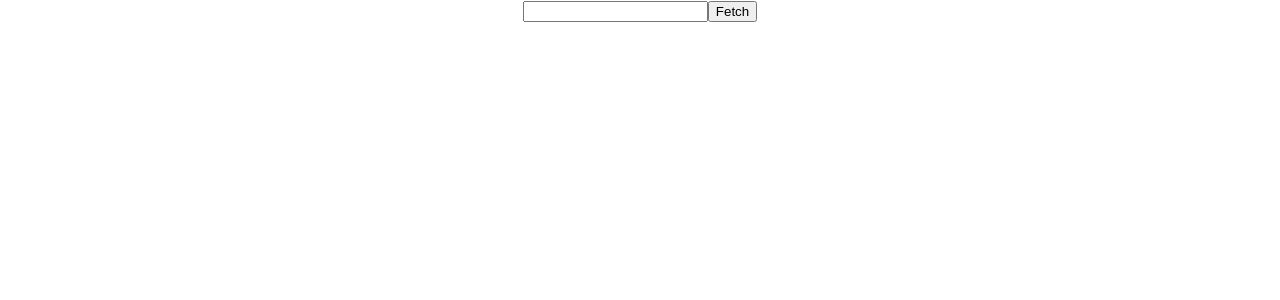
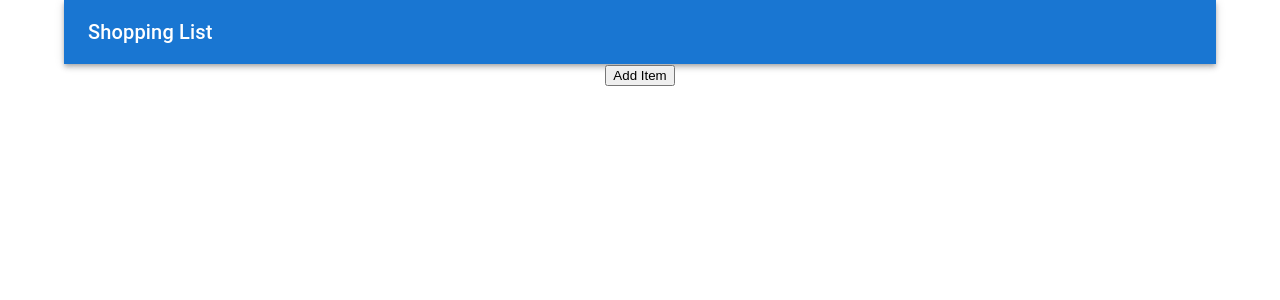
Before and after one commit to junbok1104/junbok1104-reactAndJavaProject-Front, a React (Create React App) app: page / in a window 1280 px wide. Shown: the top 300 px of the page. Built offline with nearby package versions, Linux system fonts and the light colour scheme.

Commit message:
Ag-Grid 그리고 MUI 라이브러리 이용 예제

```diff
--- a/package.json
+++ b/package.json
@@ -3,10 +3,16 @@
   "version": "0.1.0",
   "private": true,
   "dependencies": {
+    "@emotion/react": "^11.11.1",
+    "@emotion/styled": "^11.11.0",
+    "@mui/material": "^5.14.13",
     "@testing-library/jest-dom": "^5.17.0",
     "@testing-library/react": "^13.4.0",
     "@testing-library/user-event": "^13.5.0",
+    "ag-grid-community": "^30.2.0",
+    "ag-grid-react": "^30.2.0",
     "react": "^18.2.0",
+    "react-date-picker": "^10.5.1",
     "react-dom": "^18.2.0",
     "react-scripts": "5.0.1",
     "web-vitals": "^2.1.4"
--- /dev/null
+++ b/src/AddItem.js
@@ -0,0 +1,55 @@
+import { Button } from "@mui/base";
+import { Dialog, DialogActions, DialogContent, DialogTitle, TextField } from "@mui/material";
+import React, { useState } from "react";
+
+function AddItem(props) {
+
+    const [open, setOpen] = useState(false);
+
+    const [item, setItem] = useState({
+        product: '',
+        amount: ''
+    });
+
+    const handleOpen = () => {
+        setOpen(true);
+    }
+
+    const handleClose = () => {
+        setOpen(false);
+    }
+
+    const handleChange = (e) => {
+        setItem({...item, [e.target.name]:e.target.value})
+    }
+
+    // props를 통해 addItem 함수를 호출하고 항목 상태를 전달
+    const addItem = () => {
+        props.addItem(item);
+        setItem({product:'',amount:''}); // 텍스트 필드를 비움
+        handleClose();
+    }
+
+    return(
+        <div>
+            <Button onClick={handleOpen} >
+                Add Item
+            </Button>
+            <Dialog open={open} onClose={handleClose}>
+                <DialogTitle>New Item</DialogTitle>
+                <DialogContent>
+                    <TextField value={item.product} margin="dense" onChange={handleChange}
+                    name="product" label="Product" fullWidth></TextField>
+                    <TextField value={item.amount} margin="dense" onChange={handleChange}
+                    name="amount" label="Amount" fullWidth></TextField>
+                </DialogContent>
+                <DialogActions>
+                    <Button onClick={handleClose}>Cancel</Button>
+                    <Button onClick={addItem}>Add</Button>
+                </DialogActions>
+            </Dialog>
+        </div>
+    );
+}
+
+export default AddItem;
--- a/src/App.js
+++ b/src/App.js
@@ -1,13 +1,12 @@
 import './App.css';
-import Registhub from './Registhub';
+import MuiUse from './MuiUse';
+
 
 function App() {
 
   return (
-      <>
-          <Registhub/>
-      </>
-  )
+      <MuiUse></MuiUse>
+  );
 }
 
 export default App;
--- /dev/null
+++ b/src/MuiUse.js
@@ -0,0 +1,38 @@
+import { AppBar, Container, List, ListItem, ListItemText, Stack, Toolbar, Typography } from '@mui/material';
+import { useState } from 'react';
+import AddItem from './AddItem';
+
+function MuiUse() {
+
+    const[items, setItems] = useState([]);
+
+    const addItem = (item) => {
+        setItems([item, ...items]);
+    }
+
+    return(
+        <Container>
+        <AppBar position='static'>
+           <Toolbar>
+             <Typography variant='h6'>
+               Shopping List
+             </Typography>
+           </Toolbar>
+         </AppBar>
+         <Stack alignItems="center">
+         <AddItem addItem={addItem} ></AddItem>
+            <List>
+                {
+                    items.map((item, index) =>
+                        <ListItem key={index} divider>
+                            <ListItemText primary={item.product} secondary={item.amount}></ListItemText>
+                        </ListItem>
+                    )
+                }
+            </List>
+         </Stack>
+        </Container>
+    )
+}
+
+export default MuiUse;
```
Also changed, not shown: src/AgGridUse.js (added, +40 -0 lines), 1 other file (tests, documents, lock files or other folders).
